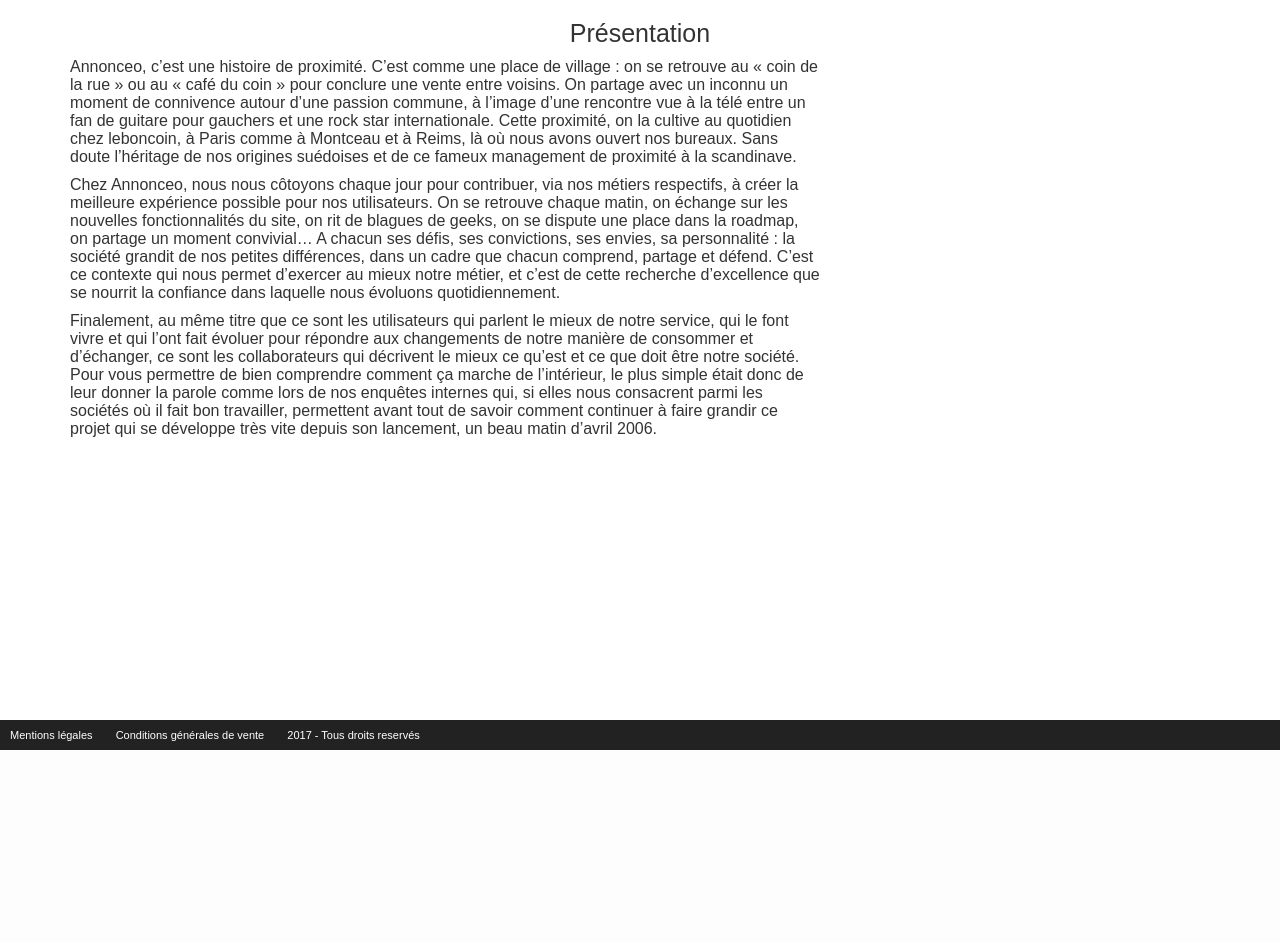
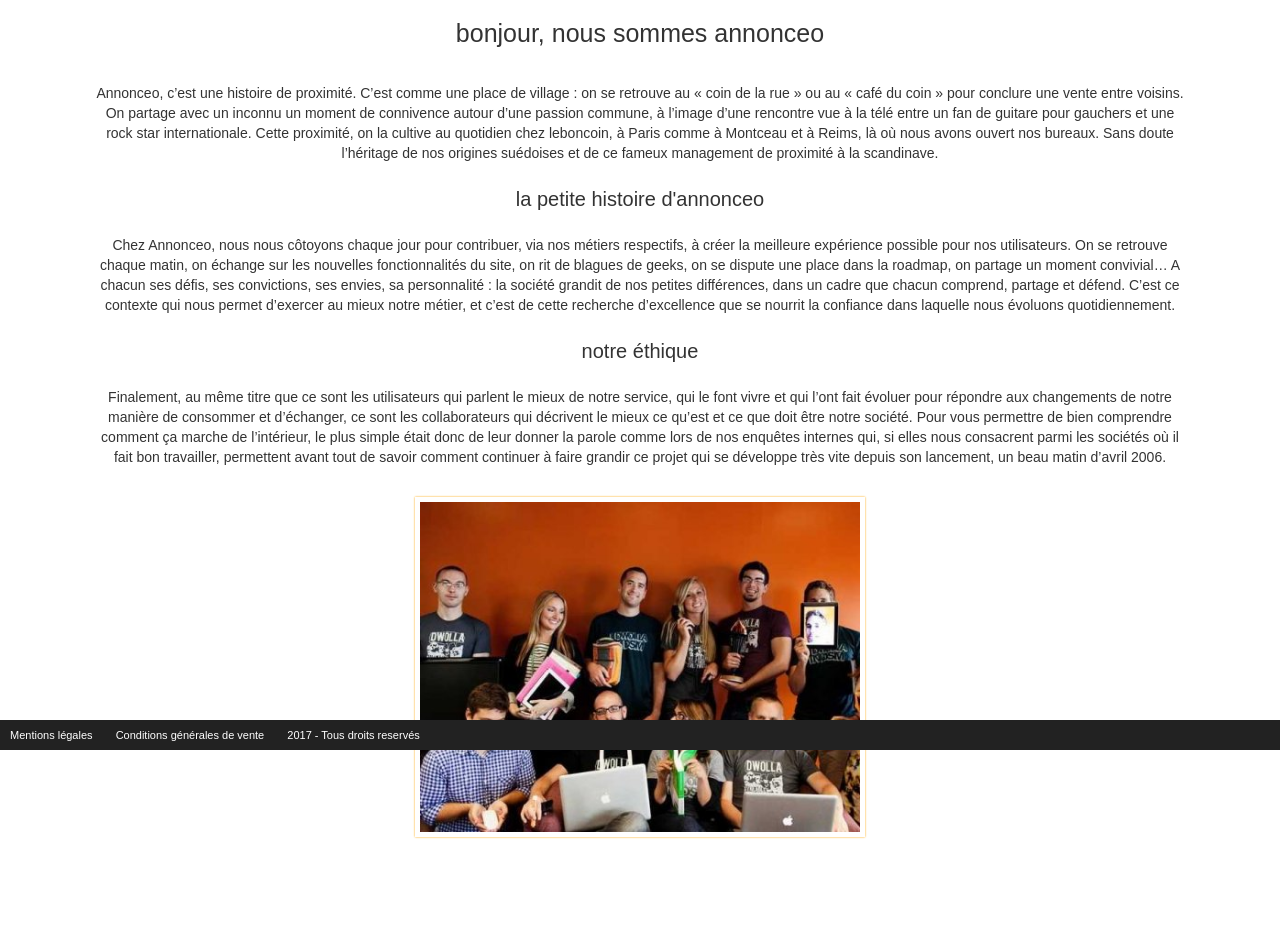
Before and after one commit to CelineZa/annonceo, a PHP site: page /annonceo/qui_sommes_nous.php in a window 1280 px wide. Shown: the part 50-992 px from the top of the page. Before the commit the page ends 800 px from the top, so only its background shows below. Run offline with PHP 8.4, Linux system fonts and the light colour scheme; some libraries are stand-ins or nearby versions.

Commit message:
Pages : qui sommes nous + contact

```diff
--- a/css/style.css
+++ b/css/style.css
@@ -7,7 +7,6 @@ body{
 	font: 16px sans-serif;
 }
 h1{
-	text-align: center;
 	font-size: 2.5rem;
 }
 h2{
@@ -133,3 +132,39 @@ section .container{
 	min-height: 100%;
 	width: 200px;
 }
+
+/********************** front ********************/
+p{
+	text-align:center;
+	margin:20px;
+	padding:5px;
+	font-size:14px;
+	line-height:20px;
+}
+.photo{
+	display:inline;
+	text-align:center;
+	margin:30px;
+	padding:5px;
+	box-shadow: 0 0 2px orange;
+}
+address{
+	margin: 30px ;
+}
+.center{
+	text-align: center;
+}
+iframe{
+	display:block;
+	width:600px;
+	height:250px;
+	border:solid 1px orange;
+	margin:30px;
+}
+.form-contact{
+	width:600px;
+	margin:30px;
+}
+textarea{
+	resize: none;
+}
--- a/qui_sommes_nous.php
+++ b/qui_sommes_nous.php
@@ -4,18 +4,23 @@ require_once("inc/haut.inc.php");
 ?>
 
 
-<h1>Présentation</h1>
+<h1 class="center">bonjour, nous sommes annonceo</h1>
 
 <div class="row">
-  	<div class="col-md-8">
+  	<div class="col-md-12">
 
 	<p>Annonceo, c’est une histoire de proximité. C’est comme une place de village : on se retrouve au « coin de la rue » ou au « café du coin » pour conclure une vente entre voisins. On partage avec un inconnu un moment de connivence autour d’une passion commune, à l’image d’une rencontre vue à la télé entre un fan de guitare pour gauchers et une rock star internationale. Cette proximité, on la cultive au quotidien chez leboncoin, à Paris comme à Montceau et à Reims, là où nous avons ouvert nos bureaux. Sans doute l’héritage de nos origines suédoises et de ce fameux management de proximité à la scandinave.</p>
 
+	<h2 class="center">la petite histoire d'annonceo</h2>
+
 	<p>Chez Annonceo, nous nous côtoyons chaque jour pour contribuer, via nos métiers respectifs, à créer la meilleure expérience possible pour nos utilisateurs. On se retrouve chaque matin, on échange sur les nouvelles fonctionnalités du site, on rit de blagues de geeks, on se dispute une place dans la roadmap, on partage un moment convivial… A chacun ses défis, ses convictions, ses envies, sa personnalité : la société grandit de nos petites différences, dans un cadre que chacun comprend, partage et défend. C’est ce contexte qui nous permet d’exercer au mieux notre métier, et c’est de cette recherche d’excellence que se nourrit la confiance dans laquelle nous évoluons quotidiennement.</p>
 
-	<p>Finalement, au même titre que ce sont les utilisateurs qui parlent le mieux de notre service, qui le font vivre et qui l’ont fait évoluer pour répondre aux changements de notre manière de consommer et d’échanger, ce sont les collaborateurs qui décrivent le mieux ce qu’est et ce que doit être notre société. Pour vous permettre de bien comprendre comment ça marche de l’intérieur, le plus simple était donc de leur donner la parole comme lors de nos enquêtes internes qui, si elles nous consacrent parmi les sociétés où il fait bon travailler, permettent avant tout de savoir comment continuer à faire grandir ce projet qui se développe très vite depuis son lancement, un beau matin d’avril 2006.</p>
+	<h2 class="center">notre éthique</h2>
+
+	<p>Finalement, au même titre que ce sont les utilisateurs qui parlent le mieux de notre service, qui le font vivre et qui l’ont fait évoluer pour répondre aux changements de notre manière de consommer et d’échanger, ce sont les collaborateurs qui décrivent le mieux ce qu’est et ce que doit être notre société. Pour vous permettre de bien comprendre comment ça marche de l’intérieur, le plus simple était donc de leur donner la parole comme lors de nos enquêtes internes qui, si elles nous consacrent parmi les sociétés où il fait bon travailler, permettent avant tout de savoir comment continuer à faire grandir ce projet qui se développe très vite depuis son lancement, un beau matin d’avril 2006.<img src="image/quisommesnous.jpg" class="photo" width="450px"></p>
 
 	</div>
+</div>
 
 <?php
 require_once("inc/bas.inc.php");
```
Also changed, not shown: contact.php (+48 -0 lines), image/quisommesnous.jpg (added).
